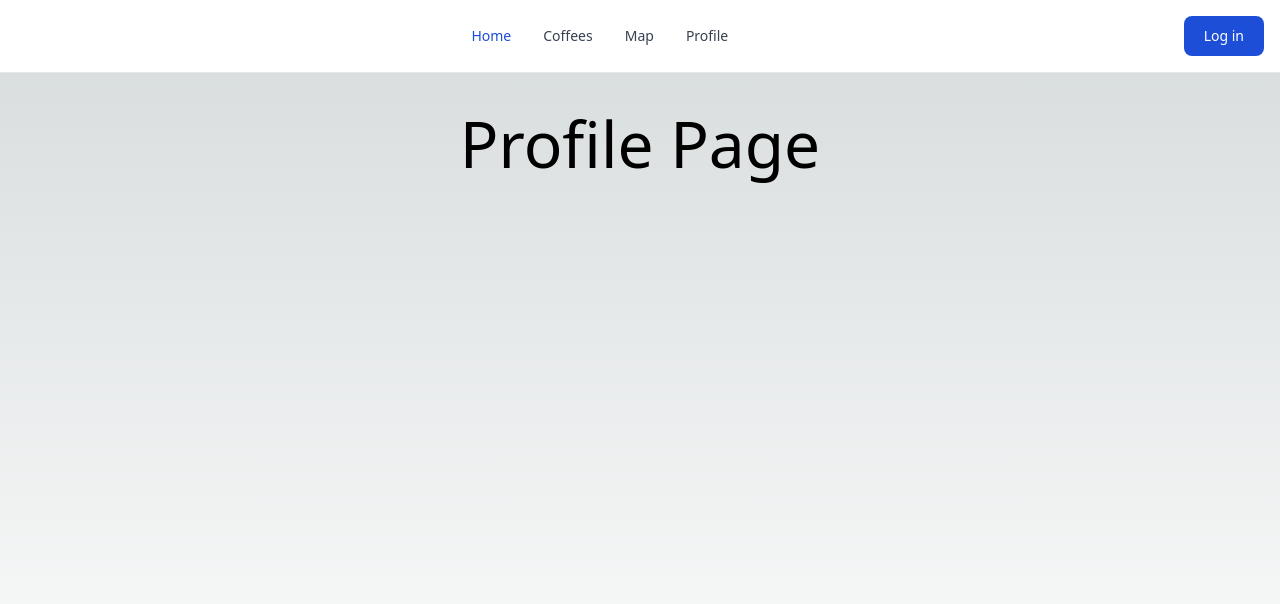
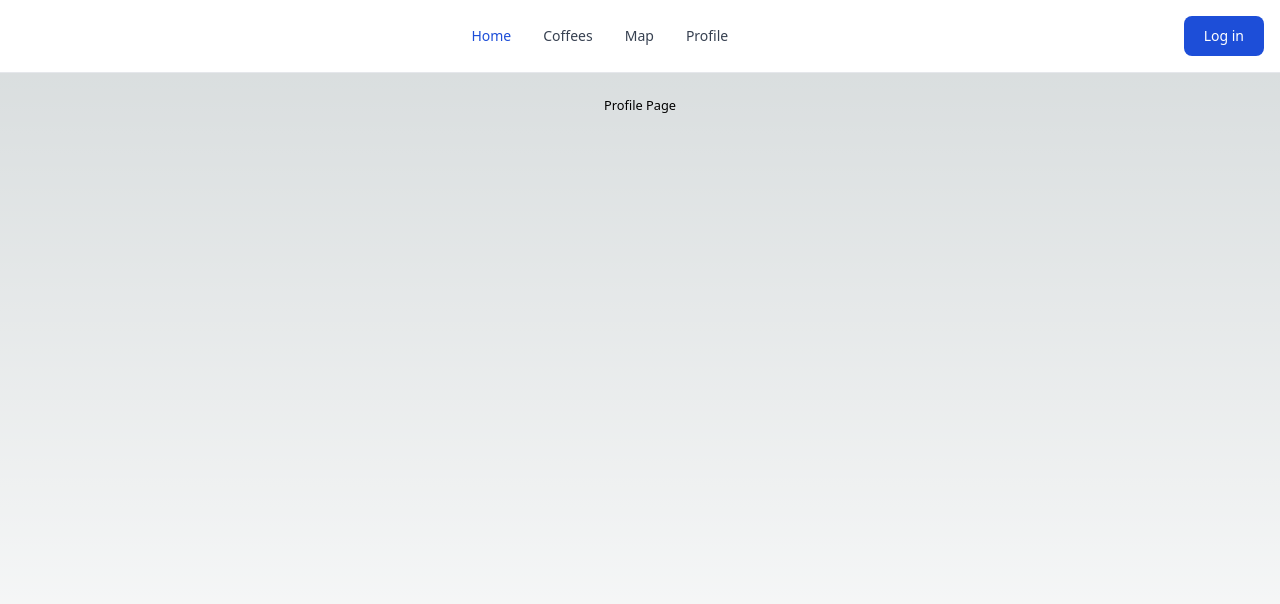
Before and after one commit to mkaniukk/coffee-roaster, a Next.js app: page /profile in a window 1280 px wide. Shown: the top 604 px of the page. Built offline with nearby package versions, Linux system fonts and the light colour scheme.

Commit message:
Changed font size

```diff
--- a/src/ components/CoffeesMapComponent.tsx
+++ b/src/ components/CoffeesMapComponent.tsx
@@ -31,7 +31,7 @@ const CoffeesMapComponent = ({ locations }: CoffeesMapProps) => {
                         .then((place) => place.results[0]?.geometry.location);
                 }),
             );
-            setPlaces(places);
+            setPlaces([...places]);
             console.log(places);
         };
         getPlaceData();
--- a/src/pages/coffees/index.tsx
+++ b/src/pages/coffees/index.tsx
@@ -23,7 +23,7 @@ export default function CoffeesPage({ coffees }: CoffeeParams) {
                         return (
                             <Link
                                 key={+coffee._id}
-                                className="border-4 text-center border-gray-600 hover:bg-gray-400/50"
+                                className="border-4 w-full text-center border-gray-600 hover:bg-gray-400/50"
                                 href={`/coffees/${+coffee.Id - 1}`}
                             >
                                 <button className={styles.header}>
--- a/src/styles/Home.module.css
+++ b/src/styles/Home.module.css
@@ -154,7 +154,7 @@
 }
 
 .header {
-    font-size: 4rem;
+    font-size: 0.8rem;
 }
 
 /* Enable hover only on non-touch devices */
```
